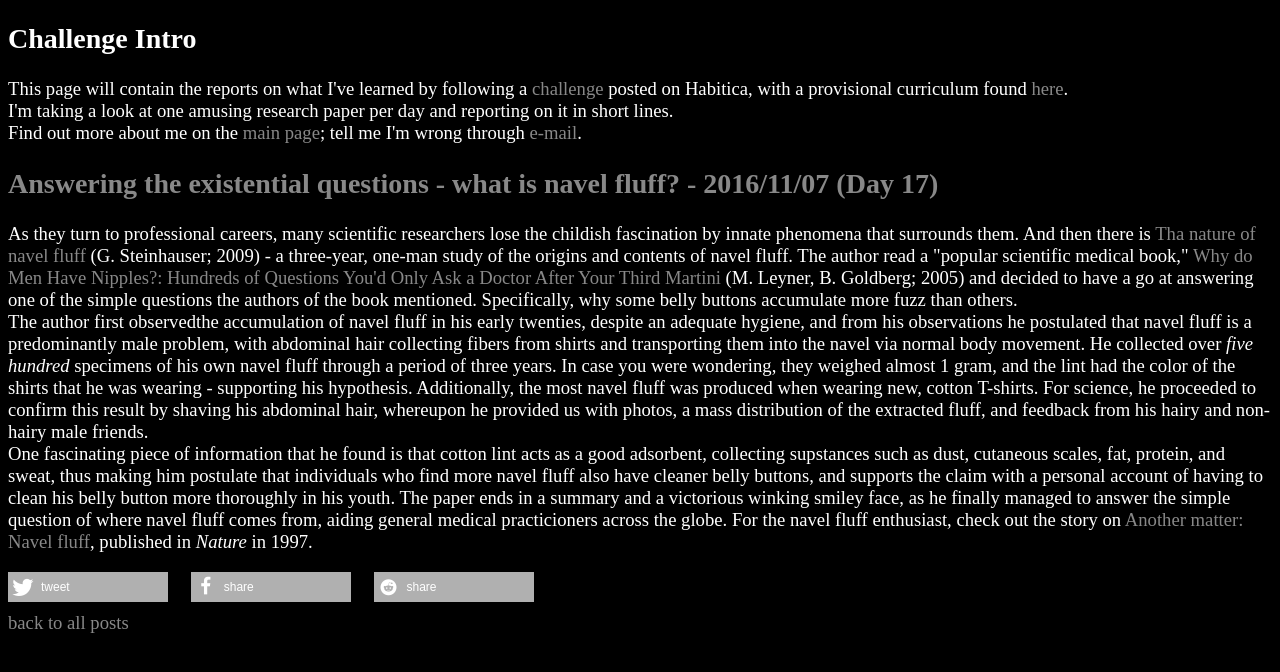
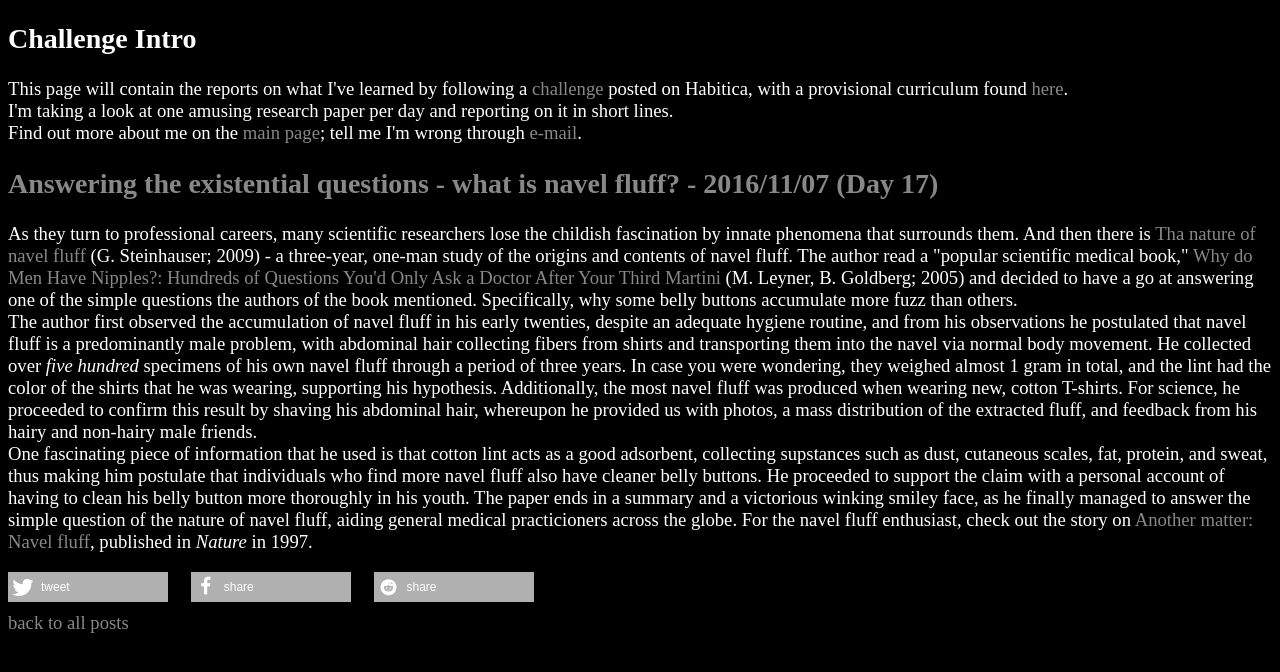
Before and after one commit to Shaidil/shaidil.github.io, a Jekyll site: the page built from _posts/2016-11-7-day-17.html, in a window 1280 px wide. Shown: the top 672 px of the page. Built offline with Jekyll 4.4.1, drawn with Linux system fonts in a browser that asks for light colours; nearby versions of some CDN libraries; some web fonts are replaced.

Commit message:
Update 2016-11-7-day-17.html

```diff
--- a/_posts/2016-11-7-day-17.html
+++ b/_posts/2016-11-7-day-17.html
@@ -6,7 +6,7 @@ short: day17
 <p>
 As they turn to professional careers, many scientific researchers lose the childish fascination by innate phenomena that surrounds them. And then there is <a href="http://www.medical-hypotheses.com/article/S0306-9877(09)00047-4/abstract">Tha nature of navel fluff</a> (G. Steinhauser; 2009) - a three-year, one-man study of the origins and contents of navel fluff. The author read a "popular scientific medical book," <a href="http://www.goodreads.com/book/show/131529.Why_Do_Men_Have_Nipples_">Why do Men Have Nipples?: Hundreds of Questions You'd Only Ask a Doctor After Your Third Martini</a> (M. Leyner, B. Goldberg; 2005) and decided to have a go at answering one of the simple questions the authors of the book mentioned. Specifically, why some belly buttons accumulate more fuzz than others.<br>
 
-The author first observedthe accumulation of navel fluff in his early twenties, despite an adequate hygiene, and from his observations he postulated that navel fluff is a predominantly male problem, with abdominal hair collecting fibers from shirts and transporting them into the navel via normal body movement. He collected over <i>five hundred</i> specimens of his own navel fluff through a period of three years. In case you were wondering, they weighed almost 1 gram, and the lint had the color of the shirts that he was wearing - supporting his hypothesis. Additionally, the most navel fluff was produced when wearing new, cotton T-shirts. For science, he proceeded to confirm this result by shaving his abdominal hair, whereupon he provided us with photos, a mass distribution of the extracted fluff, and feedback from his hairy and non-hairy male friends.<br>
+The author first observed the accumulation of navel fluff in his early twenties, despite an adequate hygiene routine, and from his observations he postulated that navel fluff is a predominantly male problem, with abdominal hair collecting fibers from shirts and transporting them into the navel via normal body movement. He collected over <i>five hundred</i> specimens of his own navel fluff through a period of three years. In case you were wondering, they weighed almost 1 gram in total, and the lint had the color of the shirts that he was wearing, supporting his hypothesis. Additionally, the most navel fluff was produced when wearing new, cotton T-shirts. For science, he proceeded to confirm this result by shaving his abdominal hair, whereupon he provided us with photos, a mass distribution of the extracted fluff, and feedback from his hairy and non-hairy male friends.<br>
 
-One fascinating piece of information that he found is that cotton lint acts as a good adsorbent, collecting supstances such as dust, cutaneous scales, fat, protein, and sweat, thus making him postulate that individuals who find more navel fluff also have cleaner belly buttons, and supports the claim with a personal account of having to clean his belly button more thoroughly in his youth. The paper ends in a summary and a victorious winking smiley face, as he finally managed to answer the simple question of where navel fluff comes from, aiding general medical practicioners across the globe. For the navel fluff enthusiast, check out the story on <a href="http://www.nature.com/nature/journal/v389/n6652/full/389668b0.html">Another matter: Navel fluff</a>, published in <i>Nature</i> in 1997.
+One fascinating piece of information that he used is that cotton lint acts as a good adsorbent, collecting supstances such as dust, cutaneous scales, fat, protein, and sweat, thus making him postulate that individuals who find more navel fluff also have cleaner belly buttons. He proceeded to support the claim with a personal account of having to clean his belly button more thoroughly in his youth. The paper ends in a summary and a victorious winking smiley face, as he finally managed to answer the simple question of the nature of navel fluff, aiding general medical practicioners across the globe. For the navel fluff enthusiast, check out the story on <a href="http://www.nature.com/nature/journal/v389/n6652/full/389668b0.html">Another matter: Navel fluff</a>, published in <i>Nature</i> in 1997.
 </p>
```
